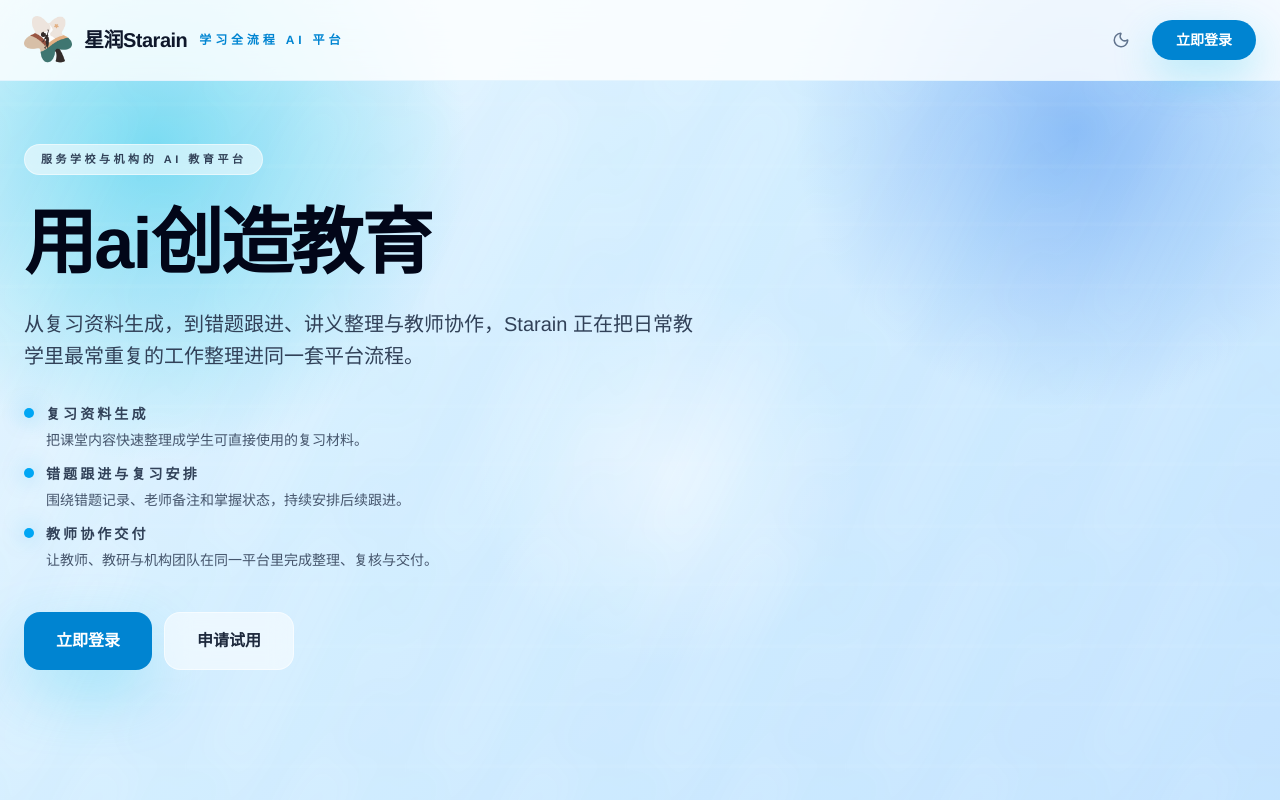
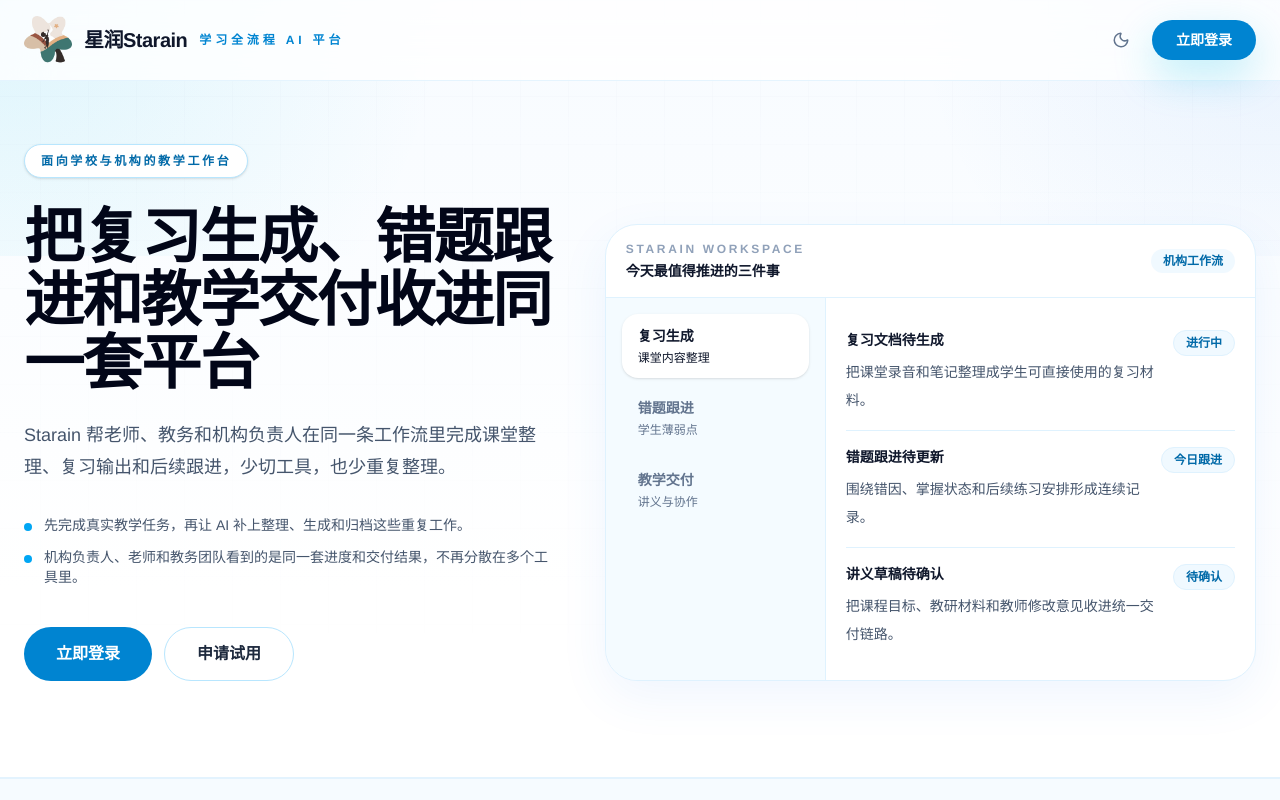
Before and after one commit to KaynXu/Xingrun-Website, a React (Vite) app in the folder frontend/: page / in a window 1280 px wide. Shown: the top 800 px of the page. Built offline with nearby package versions, Linux system fonts and the light colour scheme.

Commit message:
feat: redesign landing hero section

```diff
--- a/frontend/src/features/landing/LandingPage.tsx
+++ b/frontend/src/features/landing/LandingPage.tsx
@@ -9,7 +9,7 @@ import {
   ShieldCheck,
   Sun,
 } from 'lucide-react';
-import { motion, useReducedMotion } from 'motion/react';
+import { motion } from 'motion/react';
 
 export type LandingLegalDocumentKey = 'privacy' | 'terms';
 
@@ -88,43 +88,6 @@ export function getLandingLegalPageFromHash(hash: string): LandingLegalDocumentK
     return 'terms';
   }
   return null;
-}
-
-function HeroBackgroundGrainient() {
-  const reduceMotion = useReducedMotion();
-
-  return (
-    <div
-      className="absolute inset-0 overflow-hidden"
-      aria-hidden="true"
-      data-background="grainient"
-      data-grainient-palette="sky-cyan"
-      data-grainient-motion="pronounced"
-      data-grainient-style="flow-bands"
-    >
-      <div className="absolute inset-0 bg-[radial-gradient(circle_at_12%_18%,rgba(34,199,232,0.54),transparent_24%),radial-gradient(circle_at_84%_16%,rgba(47,128,237,0.42),transparent_22%),radial-gradient(circle_at_52%_58%,rgba(255,255,255,0.52),transparent_24%),linear-gradient(135deg,rgba(240,249,255,0.99)_0%,rgba(214,239,255,0.97)_42%,rgba(197,228,255,0.95)_100%)] dark:bg-[radial-gradient(circle_at_12%_18%,rgba(34,199,232,0.24),transparent_24%),radial-gradient(circle_at_84%_16%,rgba(47,128,237,0.28),transparent_22%),radial-gradient(circle_at_52%_58%,rgba(125,211,252,0.12),transparent_24%),linear-gradient(135deg,rgba(7,14,25,0.99)_0%,rgba(10,22,38,0.97)_42%,rgba(16,32,54,0.95)_100%)]" />
-      <motion.div
-        className="absolute inset-[-18%] opacity-[0.34] mix-blend-multiply blur-[18px] dark:opacity-[0.16] dark:mix-blend-screen"
-        style={{
-          backgroundImage:
-            'repeating-linear-gradient(116deg, rgba(34,199,232,0) 0px, rgba(34,199,232,0) 38px, rgba(34,199,232,0.24) 38px, rgba(34,199,232,0.24) 52px, rgba(255,255,255,0) 52px, rgba(255,255,255,0) 92px, rgba(47,128,237,0.2) 92px, rgba(47,128,237,0.2) 108px, rgba(255,255,255,0) 108px, rgba(255,255,255,0) 156px)',
-          backgroundSize: '220px 220px',
-        }}
-        animate={reduceMotion ? undefined : { x: [0, 148, -96, 0], y: [0, -44, 68, 0], opacity: [0.24, 0.38, 0.28, 0.24] }}
-        transition={reduceMotion ? undefined : { duration: 7, repeat: Infinity, ease: 'linear' }}
-      />
-      <motion.div
-        className="absolute inset-[-10%] opacity-[0.22] mix-blend-soft-light dark:opacity-[0.12]"
-        style={{
-          backgroundImage:
-            'repeating-linear-gradient(180deg, rgba(255,255,255,0) 0px, rgba(255,255,255,0) 24px, rgba(255,255,255,0.34) 24px, rgba(255,255,255,0.34) 28px, rgba(255,255,255,0) 28px, rgba(255,255,255,0) 58px)',
-          backgroundSize: '100% 120px',
-        }}
-        animate={reduceMotion ? undefined : { y: [0, -64, 0], opacity: [0.16, 0.28, 0.16] }}
-        transition={reduceMotion ? undefined : { duration: 5.2, repeat: Infinity, ease: 'linear' }}
-      />
-    </div>
-  );
 }
 
 export function LandingLegalPage({ documentKey }: { documentKey: LandingLegalDocumentKey }) {
@@ -281,83 +244,140 @@ export function LandingPage({
         </div>
       </nav>
 
-      <section className="relative min-h-screen overflow-hidden bg-[#F8FBFF] dark:bg-[#0f172a]">
-        <HeroBackgroundGrainient />
+      <section className="relative overflow-hidden border-b border-sky-100/80 bg-[linear-gradient(180deg,#f7fbff_0%,#ffffff_76%)] dark:border-white/8 dark:bg-[linear-gradient(180deg,#0d1220_0%,#111827_78%)]">
+        <div className="absolute inset-x-0 top-0 h-64 bg-[radial-gradient(circle_at_top_left,rgba(34,199,232,0.12),transparent_34%),radial-gradient(circle_at_top_right,rgba(47,128,237,0.08),transparent_28%)] dark:bg-[radial-gradient(circle_at_top_left,rgba(34,199,232,0.12),transparent_32%),radial-gradient(circle_at_top_right,rgba(47,128,237,0.1),transparent_28%)]" />
+        <div
+          className="absolute inset-0 opacity-[0.45] dark:opacity-[0.12]"
+          style={{
+            backgroundImage:
+              'linear-gradient(rgba(148,163,184,0.12) 1px, transparent 1px), linear-gradient(90deg, rgba(148,163,184,0.12) 1px, transparent 1px)',
+            backgroundPosition: 'center top',
+            backgroundSize: '48px 48px',
+            maskImage: 'linear-gradient(180deg, rgba(0,0,0,0.6) 0%, rgba(0,0,0,0.12) 72%, transparent 100%)',
+          }}
+        />
 
-        <div className="relative z-10 mx-auto flex min-h-screen max-w-7xl items-end px-6 py-24 md:py-32 lg:py-36">
-          <div className="w-full">
+        <div className="relative z-10 mx-auto max-w-7xl px-6 pb-20 pt-32 md:pb-24 md:pt-36">
+          <div className="grid gap-12 lg:grid-cols-[minmax(0,0.9fr)_minmax(0,1.1fr)] lg:items-end">
             <motion.div
-              initial={{ opacity: 0, y: 40 }}
+              initial={{ opacity: 0, y: 28 }}
               animate={{ opacity: 1, y: 0 }}
-              transition={{ duration: 0.85, ease: [0.16, 1, 0.3, 1] }}
-              className="max-w-3xl"
+              transition={{ duration: 0.7, ease: [0.16, 1, 0.3, 1] }}
+              className="max-w-2xl"
             >
-              <motion.span
-                initial={{ opacity: 0, y: 8 }}
-                animate={{ opacity: 1, y: 0 }}
-                transition={{ delay: 0.08, duration: 0.5 }}
-                className="inline-flex items-center rounded-full border border-white/50 bg-white/55 px-4 py-1.5 text-[11px] font-semibold tracking-[0.32em] text-slate-700 backdrop-blur-md dark:border-white/12 dark:bg-slate-950/35 dark:text-sky-200"
-              >
-                服务学校与机构的 AI 教育平台
-              </motion.span>
-              <motion.h1
-                initial={{ opacity: 0, y: 16 }}
-                animate={{ opacity: 1, y: 0 }}
-                transition={{ delay: 0.18, duration: 0.72, ease: [0.16, 1, 0.3, 1] }}
-                className="mt-8 max-w-4xl text-4xl font-black leading-[1.02] tracking-tight text-slate-950 dark:text-white sm:text-6xl md:text-7xl"
-              >
-                用ai创造教育
-              </motion.h1>
+              <div className="inline-flex items-center rounded-full border border-sky-200 bg-white px-4 py-2 text-xs font-semibold tracking-[0.22em] text-sky-700 shadow-sm dark:border-white/10 dark:bg-white/5 dark:text-sky-200">
+                面向学校与机构的教学工作台
+              </div>
+              <h1 className="mt-7 max-w-4xl text-4xl font-black leading-[1.05] tracking-tight text-slate-950 dark:text-white sm:text-5xl md:text-6xl">
+                把复习生成、错题跟进和教学交付收进同一套平台
+              </h1>
+              <p className="mt-6 max-w-xl text-base leading-8 text-slate-600 dark:text-slate-300 md:text-lg">
+                Starain 帮老师、教务和机构负责人在同一条工作流里完成课堂整理、复习输出和后续跟进，少切工具，也少重复整理。
+              </p>
 
-              <motion.p
-                initial={{ opacity: 0, y: 20 }}
-                animate={{ opacity: 1, y: 0 }}
-                transition={{ delay: 0.32, duration: 0.78 }}
-                className="mt-7 max-w-2xl text-base leading-8 text-slate-700 dark:text-slate-200 sm:text-lg md:text-xl"
-              >
-                从复习资料生成，到错题跟进、讲义整理与教师协作，Starain 正在把日常教学里最常重复的工作整理进同一套平台流程。
-              </motion.p>
+              <div className="mt-8 flex flex-col gap-3 text-sm text-slate-600 dark:text-slate-300">
+                <div className="flex items-start gap-3">
+                  <span className="mt-2 h-2 w-2 shrink-0 rounded-full bg-sky-500" />
+                  <p>先完成真实教学任务，再让 AI 补上整理、生成和归档这些重复工作。</p>
+                </div>
+                <div className="flex items-start gap-3">
+                  <span className="mt-2 h-2 w-2 shrink-0 rounded-full bg-sky-500" />
+                  <p>机构负责人、老师和教务团队看到的是同一套进度和交付结果，不再分散在多个工具里。</p>
+                </div>
+              </div>
 
-              <motion.div
-                initial={{ opacity: 0, y: 20 }}
-                animate={{ opacity: 1, y: 0 }}
-                transition={{ delay: 0.46, duration: 0.78 }}
-                className="mt-8 space-y-3"
-              >
-                {[
-                  ['复习资料生成', '把课堂内容快速整理成学生可直接使用的复习材料。'],
-                  ['错题跟进与复习安排', '围绕错题记录、老师备注和掌握状态，持续安排后续跟进。'],
-                  ['教师协作交付', '让教师、教研与机构团队在同一平台里完成整理、复核与交付。'],
-                ].map(([label, description]) => (
-                  <div key={label} className="flex items-start gap-3 text-left">
-                    <span className="mt-1 h-2.5 w-2.5 shrink-0 rounded-full bg-sky-500 shadow-[0_0_20px_rgba(14,165,233,0.5)]" />
-                    <div>
-                      <p className="text-sm font-semibold uppercase tracking-[0.22em] text-slate-700 dark:text-sky-200">{label}</p>
-                      <p className="mt-1 text-sm leading-6 text-slate-600 dark:text-slate-300">{description}</p>
-                    </div>
-                  </div>
-                ))}
-              </motion.div>
-
-              <motion.div
-                initial={{ opacity: 0, y: 20 }}
-                animate={{ opacity: 1, y: 0 }}
-                transition={{ delay: 0.58, duration: 0.78 }}
-                className="mt-10 flex flex-col gap-3 sm:flex-row"
-              >
+              <div className="mt-10 flex flex-col gap-3 sm:flex-row">
                 <button
                   onClick={onLogin}
-                  className="inline-flex items-center justify-center rounded-2xl bg-sky-600 px-8 py-4 text-base font-bold text-white shadow-[0_24px_60px_rgba(34,199,232,0.28)] transition-all hover:bg-sky-500 active:scale-95"
+                  className="inline-flex items-center justify-center rounded-full bg-sky-600 px-8 py-3.5 text-base font-bold text-white transition-all hover:bg-sky-500 active:scale-95"
                 >
                   立即登录
                 </button>
                 <button
                   onClick={handleRegister}
-                  className="inline-flex items-center justify-center rounded-2xl border border-white/55 bg-white/55 px-8 py-4 text-base font-bold text-slate-800 backdrop-blur-md transition-all hover:bg-white/72 active:scale-95 dark:border-white/12 dark:bg-slate-950/30 dark:text-slate-100 dark:hover:bg-slate-950/42"
+                  className="inline-flex items-center justify-center rounded-full border border-sky-200 bg-white px-8 py-3.5 text-base font-bold text-slate-800 transition-all hover:bg-sky-50 active:scale-95 dark:border-white/10 dark:bg-white/5 dark:text-slate-100 dark:hover:bg-white/10"
                 >
                   申请试用
                 </button>
-              </motion.div>
+              </div>
+            </motion.div>
+
+            <motion.div
+              initial={{ opacity: 0, y: 36 }}
+              animate={{ opacity: 1, y: 0 }}
+              transition={{ delay: 0.12, duration: 0.78, ease: [0.16, 1, 0.3, 1] }}
+              className="overflow-hidden rounded-[2rem] border border-sky-100 bg-white shadow-[0_16px_48px_rgba(47,128,237,0.08)] dark:border-white/10 dark:bg-slate-950"
+            >
+              <div className="flex items-center justify-between border-b border-sky-100 px-5 py-4 dark:border-white/10">
+                <div>
+                  <p className="text-xs font-semibold uppercase tracking-[0.22em] text-slate-400 dark:text-slate-500">Starain workspace</p>
+                  <p className="mt-1 text-sm font-semibold text-slate-900 dark:text-white">今天最值得推进的三件事</p>
+                </div>
+                <div className="rounded-full bg-sky-50 px-3 py-1 text-xs font-semibold text-sky-700 dark:bg-sky-500/10 dark:text-sky-300">
+                  机构工作流
+                </div>
+              </div>
+
+              <div className="grid gap-0 lg:grid-cols-[220px_minmax(0,1fr)]">
+                <div className="border-b border-sky-100 bg-sky-50/70 px-4 py-4 dark:border-white/10 dark:bg-white/5 lg:border-b-0 lg:border-r">
+                  <div className="space-y-2">
+                    {[
+                      ['复习生成', '课堂内容整理'],
+                      ['错题跟进', '学生薄弱点'],
+                      ['教学交付', '讲义与协作'],
+                    ].map(([title, subtitle], index) => (
+                      <div
+                        key={title}
+                        className={`rounded-2xl px-4 py-3 ${
+                          index === 0
+                            ? 'bg-white text-slate-900 shadow-sm dark:bg-slate-900 dark:text-white'
+                            : 'text-slate-500 dark:text-slate-400'
+                        }`}
+                      >
+                        <p className="text-sm font-semibold">{title}</p>
+                        <p className="mt-1 text-xs">{subtitle}</p>
+                      </div>
+                    ))}
+                  </div>
+                </div>
+
+                <div className="px-5 py-4">
+                  <div className="grid gap-0">
+                    {[
+                      {
+                        title: '复习文档待生成',
+                        body: '把课堂录音和笔记整理成学生可直接使用的复习材料。',
+                        status: '进行中',
+                      },
+                      {
+                        title: '错题跟进待更新',
+                        body: '围绕错因、掌握状态和后续练习安排形成连续记录。',
+                        status: '今日跟进',
+                      },
+                      {
+                        title: '讲义草稿待确认',
+                        body: '把课程目标、教研材料和教师修改意见收进统一交付链路。',
+                        status: '待确认',
+                      },
+                    ].map((item, index) => (
+                      <div
+                        key={item.title}
+                        className={`flex flex-col gap-3 py-4 sm:flex-row sm:items-start sm:justify-between ${
+                          index === 0 ? '' : 'border-t border-sky-100 dark:border-white/10'
+                        }`}
+                      >
+                        <div className="max-w-lg">
+                          <p className="text-sm font-semibold text-slate-900 dark:text-white">{item.title}</p>
+                          <p className="mt-2 text-sm leading-7 text-slate-600 dark:text-slate-300">{item.body}</p>
+                        </div>
+                        <div className="shrink-0 rounded-full border border-sky-100 bg-sky-50 px-3 py-1 text-xs font-semibold text-sky-700 dark:border-sky-500/20 dark:bg-sky-500/10 dark:text-sky-300">
+                          {item.status}
+                        </div>
+                      </div>
+                    ))}
+                  </div>
+                </div>
+              </div>
             </motion.div>
           </div>
         </div>
```
Also changed, not shown: 1 other file (tests, documents, lock files or other folders).
